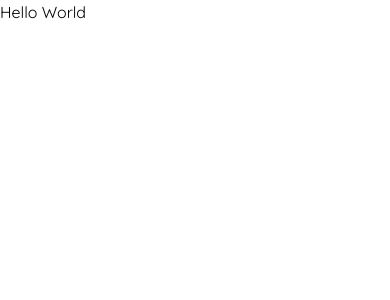
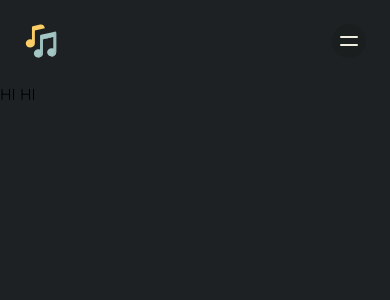
Before and after one commit to eniiku/musica, a React (Vite) app: page / in a window 390 px wide. Shown: the top 300 px of the page. Built offline with nearby package versions, Linux system fonts and the light colour scheme.

Commit message:
feat(AppBar): create and initialize nav-like with logic for responsivness
  other changes include:
    - creating and Routing Home page component
    - creating seperate data component for nav items
    - fixing faulty icons
    - adding basic styling

```diff
--- a/src/App.tsx
+++ b/src/App.tsx
@@ -1,5 +1,18 @@
-function App() {
-  return <div>Hello World</div>;
-}
+import { Route, Routes } from 'react-router-dom';
+import { AppBar } from './components';
+import { Home } from './pages';
+
+const App = () => {
+  return (
+    <div className=" bg-black min-h-screen">
+      <AppBar />
+      <div>
+        <Routes>
+          <Route path="/" element={<Home />} />
+        </Routes>
+      </div>
+    </div>
+  );
+};
 
 export default App;
--- /dev/null
+++ b/src/components/AppBar.tsx
@@ -0,0 +1,70 @@
+import { DOMElement, useEffect, useState } from 'react';
+import logo from '../assets/icons/logo.svg';
+import menu from '../assets/icons/nav/menu.svg';
+import { navItems } from '../data/mainData';
+
+const AppBar = () => {
+  const [isOpen, setIsOpen] = useState(false);
+
+  // toggles menu state
+
+  const handleOpenMenu = () => setIsOpen(true);
+  const handleCloseMenu = () => {
+    setIsOpen(false);
+  };
+
+  // closes Side bar by clicking outside of Sidebar's window
+
+  useEffect(() => {
+    const drawer = document.querySelector('.js-drawer');
+
+    window.addEventListener('click', (event) => {
+      if (!drawer?.contains(event.target as HTMLInputElement)) setIsOpen(false);
+    });
+  }, []);
+
+  return (
+    <header className="relative flex justify-between p-6">
+      <img src={logo} aria-role="presentation" aria-label="logo" />
+
+      <button
+        className="bg-black-alt rounded-full w-[34px] h-[34px]"
+        onClick={handleOpenMenu}
+      >
+        <img src={menu} aria-role="menu" className="m-auto" />
+      </button>
+
+      {/* Drawer(Side-bar) that pops on menu click */}
+
+      {isOpen && (
+        <div
+          aria-role="menubar"
+          className="absolute top-0 right-0 h-screen bg-black-alt
+            w-8/12 z-50 js-drawer"
+        >
+          <nav>
+            <ul>
+              {navItems.map((item) => (
+                <li
+                  key={item.icon}
+                  aria-role="menuitem"
+                  onClick={handleCloseMenu}
+                >
+                  <img
+                    src={item.icon}
+                    alt="Go to Home"
+                    aria-role="navigation"
+                  />
+
+                  <p className="text-white ">{item.title}</p>
+                </li>
+              ))}
+            </ul>
+          </nav>
+        </div>
+      )}
+    </header>
+  );
+};
+
+export default AppBar;
--- /dev/null
+++ b/src/components/index.ts
@@ -0,0 +1 @@
+export { default as AppBar } from './AppBar';
--- /dev/null
+++ b/src/data/mainData.ts
@@ -0,0 +1,15 @@
+import home from '../assets/icons/nav/home.svg';
+import logOut from '../assets/icons/nav/log-out.svg';
+import playlist from '../assets/icons/nav/playlist.svg';
+import profile from '../assets/icons/nav/profile.svg';
+import radio from '../assets/icons/nav/radio.svg';
+import video from '../assets/icons/nav/video.svg';
+
+export const navItems = [
+  { icon: home, title: 'home' },
+  { icon: playlist, title: 'my collections' },
+  { icon: radio, title: 'radio' },
+  { icon: video, title: 'music videos' },
+  { icon: profile, title: 'profile' },
+  { icon: logOut, title: 'log out' },
+];
--- a/src/main.tsx
+++ b/src/main.tsx
@@ -1,10 +1,13 @@
-import React from 'react'
-import ReactDOM from 'react-dom/client'
-import App from './App'
-import './index.css'
+import React from 'react';
+import ReactDOM from 'react-dom/client';
+import { BrowserRouter } from 'react-router-dom';
+import App from './App';
+import './index.css';
 
 ReactDOM.createRoot(document.getElementById('root') as HTMLElement).render(
   <React.StrictMode>
-    <App />
+    <BrowserRouter>
+      <App />
+    </BrowserRouter>
   </React.StrictMode>
-)
+);
--- /dev/null
+++ b/src/pages/Home.tsx
@@ -0,0 +1,9 @@
+const Home = () => {
+  return (
+    <div>
+      <div>HI HI</div>
+    </div>
+  );
+};
+
+export default Home;
--- /dev/null
+++ b/src/pages/index.ts
@@ -0,0 +1 @@
+export { default as Home } from './Home';
```
Also changed, not shown: src/assets/icons/nav/playlist.svg, src/assets/icons/nav/radio.svg.
